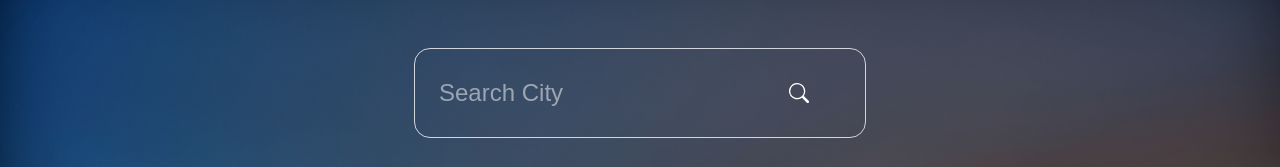
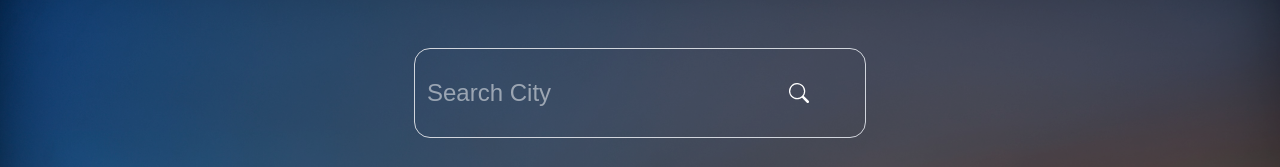
Before and after one commit to Ayobami9698/weather-app, a Next.js app: page /Main in a window 1280 px wide. Shown: the top 167 px of the page. Built offline with nearby package versions, Linux system fonts and the light colour scheme.

Commit message:
Initial commit

```diff
--- a/src/app/Main/page.tsx
+++ b/src/app/Main/page.tsx
@@ -59,7 +59,7 @@ if (loading) {
           <div>
             <input
             onChange={(e)=> setCity(e.target.value)}
-             className="bg-transparent border-none text-white focus:outline-none text-2xl sm:text-2xl sm:px-3" type="text" placeholder="Search City"/>
+             className="bg-transparent border-none text-white focus:outline-none text-2xl sm:text-2xl sm:my-3" type="text" placeholder="Search City"/>
           </div>
           <button type="submit" className='mt-3 sm:mt-0 sm:size-16'><BsSearch size={20}/></button>
         </form>
--- a/src/app/components/Weather.tsx
+++ b/src/app/components/Weather.tsx
@@ -18,7 +18,7 @@ const Weather = ({data}) => {
         </div>
         <p className='text-6xl sm:text-8xl lg:text-9xl'>{data.main.temp.toFixed(0)}&#176;C</p>
       </div>
-      <div className='bg-black/50 relative p-8 rounded-md mb-12 w-full  sm:p-6 sm:mb-12'>
+      <div className='bg-black/50 relative p-8 rounded-md mb-12 w-full sm:p-6 sm:mb-12'>
         <div className='text-2xl text-center pb-6 sm:text-3xl'>
         <p>Weather in {data.name}</p>
       </div>
```
